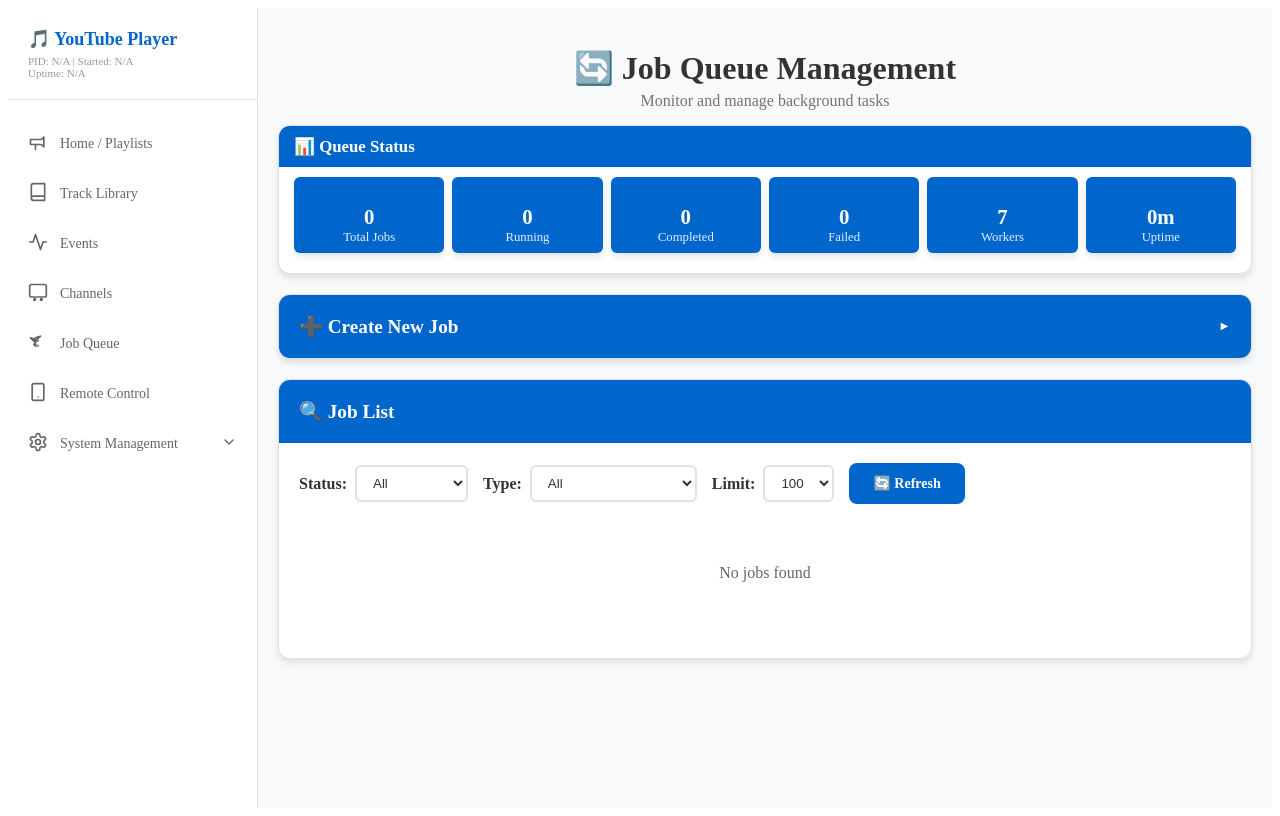
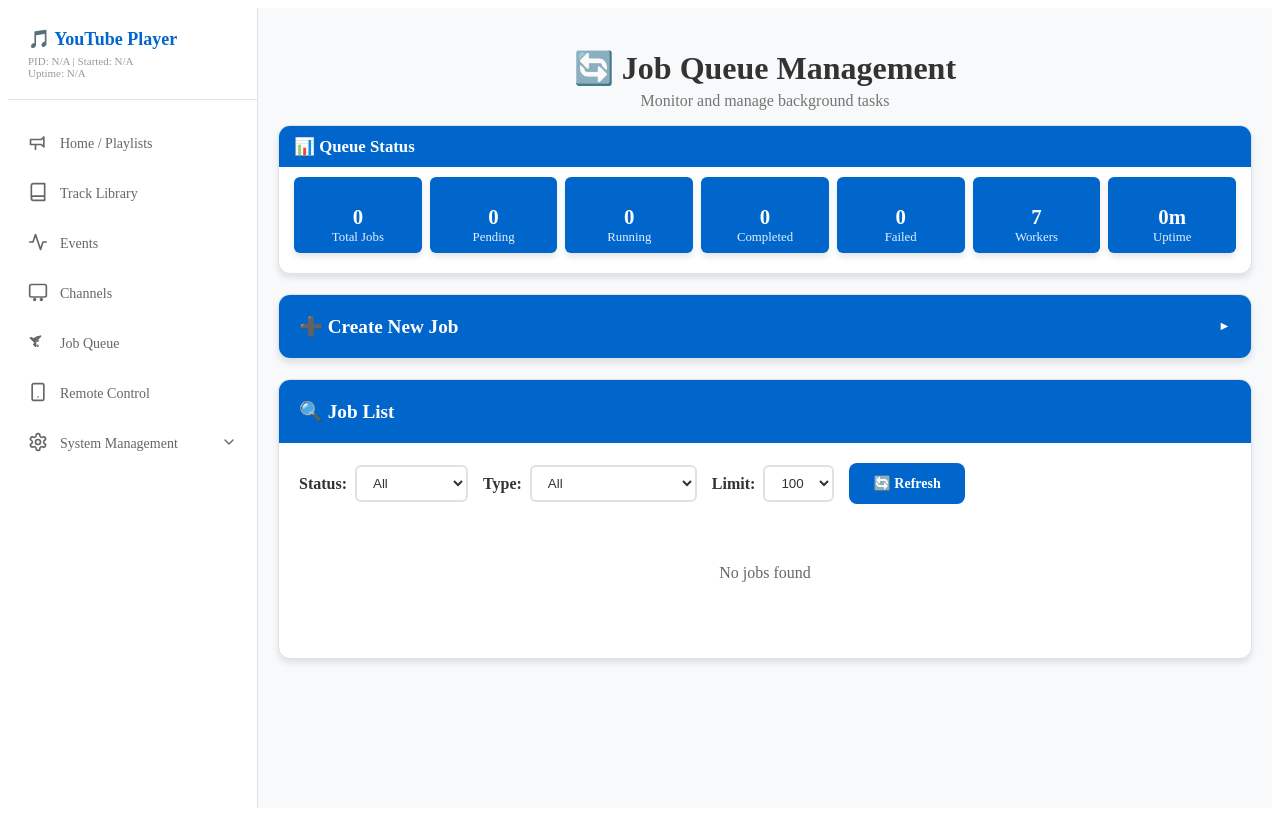
Before and after one commit to elimS2/SyncPlay-Hub, a Flask app: page /jobs in a window 1280 px wide. Run offline with Flask 3, Linux system fonts and the light colour scheme; data that the repository does not hold is empty; parts of the project's set-up code (start-up, migrations or seed data) failed here and were passed over; some libraries are stand-ins or nearby versions.

Commit message:
feat: add pending jobs display in queue status dashboard
- Add pending jobs count display in Queue Status section
- Shows number of jobs waiting for execution in dedicated card
- Uses stats.pending_jobs from backend API with fallback to 0
- Improves job queue monitoring visibility for users
- Maintains consistent UI layout with existing status cards

Technical details:
- Backend already provides pending_jobs in get_queue_stats() response
- Frontend was missing display of this important metric
- Added status-item div with pending_jobs count before running jobs
- Uses || 0 fallback to handle undefined values gracefully

Impact: Users can now see how many jobs are queued and waiting
Files: templates/jobs.html (renderQueueStatus function)

```diff
--- a/templates/jobs.html
+++ b/templates/jobs.html
@@ -978,6 +978,10 @@
                 <div class="status-item">
                     <h3>${stats.total_jobs}</h3>
                     <p>Total Jobs</p>
+                </div>
+                <div class="status-item">
+                    <h3>${stats.pending_jobs || 0}</h3>
+                    <p>Pending</p>
                 </div>
                 <div class="status-item">
                     <h3>${stats.running_jobs}</h3>
```
